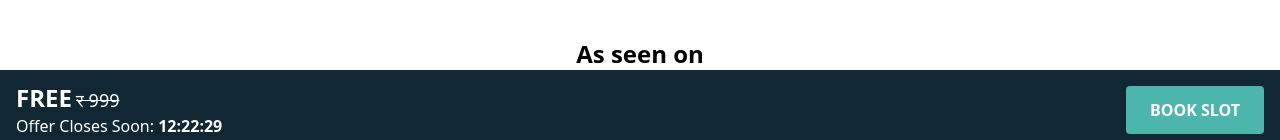
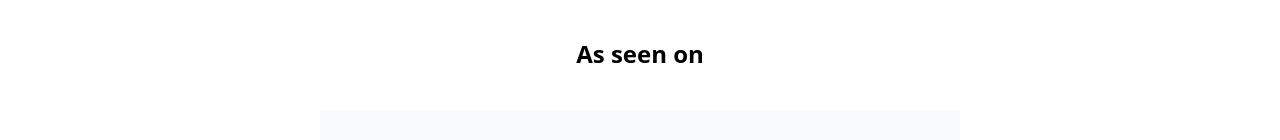
Before and after one commit to manishkohbee/next-pipeline-demo, a Next.js app: page / in a window 1280 px wide. Shown: the part 650-790 px from the top of the page. Built offline with nearby package versions, Linux system fonts and the light colour scheme; grey boxes are pictures that could not be loaded.

Commit message:
hid footer for large screens

```diff
--- a/pages/index.js
+++ b/pages/index.js
@@ -157,9 +157,8 @@ export default function Landing() {
         </div>
       </section>
 
-      <div className="fixed bottom-0 left-0 bg-overlay w-screen">
+      <div className="fixed bottom-0 left-0 bg-overlay w-screen lg:hidden">
         <div className="flex items-center h-20 justify-between px-4">
-
           <div className="text-white">
             <span className="font-bold text-2xl">FREE</span> <s className="text-lg">र 999</s>
             <CountdownTimer></CountdownTimer>
```
